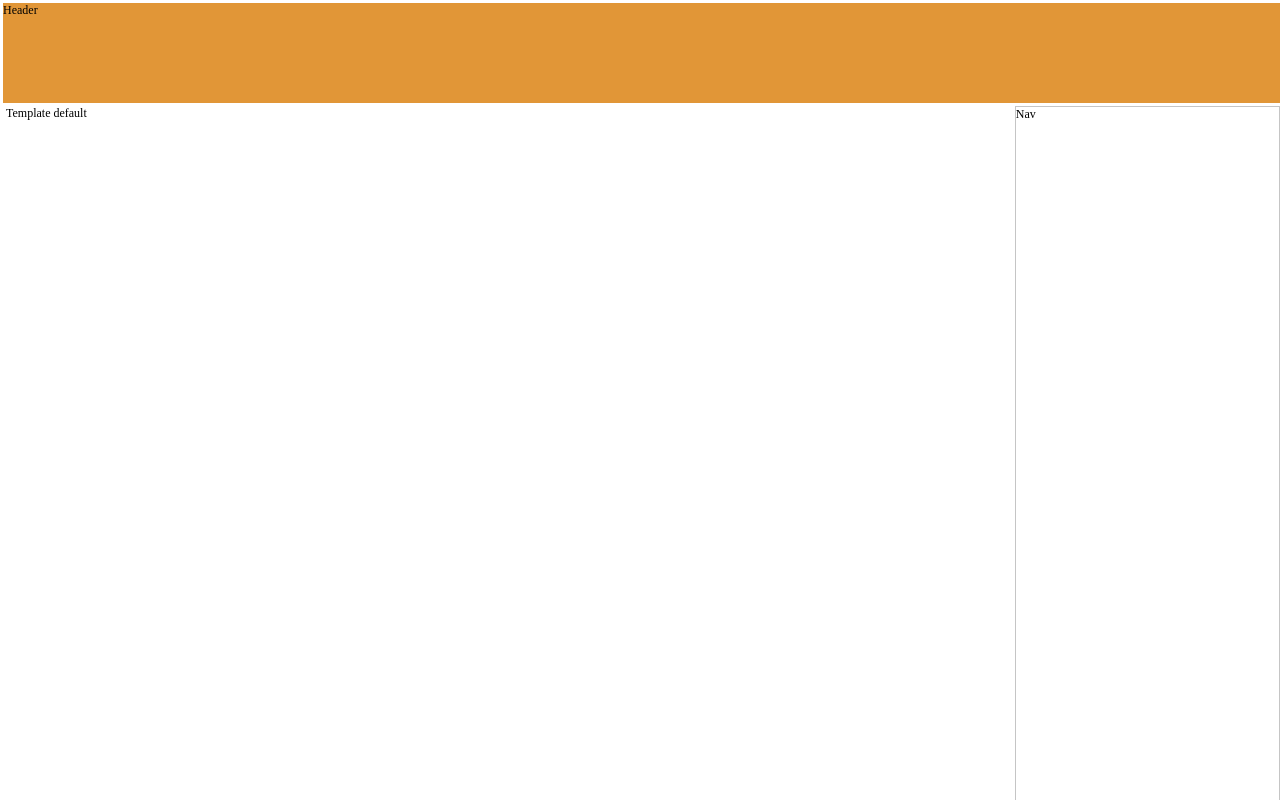
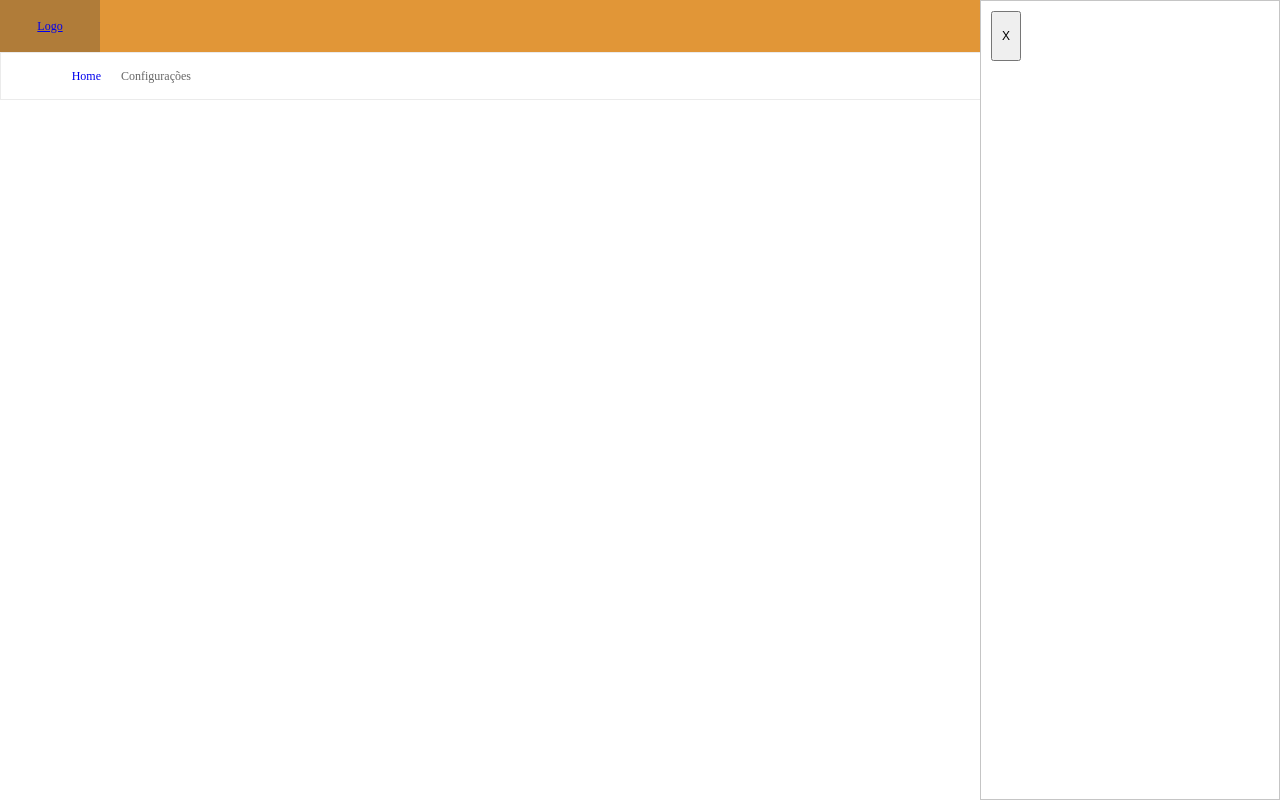
Before and after one commit to DennisWilliam/react-lib-sass, a React (Vite) app: page / in a window 1280 px wide. Shown: the top 800 px of the page. Built offline with nearby package versions, Linux system fonts and the light colour scheme.

Commit message:
Estilização inicial do menu

```diff
--- a/src/App.tsx
+++ b/src/App.tsx
@@ -198,7 +198,7 @@ const Layout = () => {
 	return (
 		<>
 			<TemplateDefault id="template">
-				<div>Template default</div>
+				<Outlet />
 			</TemplateDefault>
 		</>
 	)
--- /dev/null
+++ b/src/components/menu/_default.scss
@@ -0,0 +1,90 @@
+@import '../../styles/default-styles';
+
+@mixin default {
+}
+
+@mixin link-custom {
+	a {
+		text-decoration: none;
+	}
+	a:link {
+		text-decoration: none;
+	}
+
+	a:visited {
+		color: inherit;
+		text-decoration: none;
+	}
+
+	a:hover {
+		color: var(--primary);
+		text-decoration: none;
+	}
+
+	a:active {
+		text-decoration: none;
+	}
+}
+
+.menu {
+	@include default;
+
+	display: flex;
+	justify-content: flex-start;
+	flex-direction: row;
+	color: var(--text);
+}
+
+.home {
+	width: 110px;
+	@include hover-secondary;
+	cursor: pointer;
+	display: flex;
+	justify-content: flex-end;
+	align-items: center;
+	padding: 10px;
+	color: inherit;
+	@include link-custom;
+}
+
+.menu-item {
+	@include hover-secondary;
+	width: 100px;
+	height: 100%;
+	list-style: none;
+	cursor: pointer;
+	display: flex;
+	flex-direction: column;
+	position: relative;
+	justify-content: center;
+	padding: 10px;
+
+	&:hover {
+		ul {
+			color: var(--text);
+			display: flex;
+		}
+	}
+}
+
+.submenu {
+	display: none;
+	justify-content: flex-start;
+	flex-direction: row;
+	position: absolute;
+	bottom: -117%;
+	/* inset: 39px; */
+	@include border;
+	padding: 10px;
+	width: 100px;
+	left: 0;
+	height: 50px;
+}
+
+.menu-link {
+	width: 100px;
+	display: flex;
+	justify-content: center;
+	align-items: center;
+	@include link-custom;
+}
--- /dev/null
+++ b/src/components/menu/index.tsx
@@ -0,0 +1,24 @@
+import { NavRoot } from 'components/nav/root'
+import { ComponentProps } from 'react'
+import { Link } from 'react-router-dom'
+import './_default.scss'
+
+export const Menus: React.FC<ComponentProps<'nav'>> = (props) => {
+	return (
+		<NavRoot id="nav-menu">
+			<ul className="menu">
+				<li className="home">
+					<Link to={'/home'}>Home</Link>
+				</li>
+				<li className="menu-item">
+					<span>Configurações</span>
+					<ul className="submenu">
+						<li className="menu-link">
+							<Link to={'/users/result'}>Usuários</Link>
+						</li>
+					</ul>
+				</li>
+			</ul>
+		</NavRoot>
+	)
+}
--- a/src/components/nav/root/_default.scss
+++ b/src/components/nav/root/_default.scss
@@ -1,5 +1,11 @@
+@import '../../../styles/default-styles';
+
 @mixin default {
-	background: red;
+	background: var(--background);
+	@include border;
+	display: flex;
+	justify-content: flex-start;
+	flex-direction: row;
 }
 
 .nav {
--- a/src/components/nav/root/index.tsx
+++ b/src/components/nav/root/index.tsx
@@ -1,6 +1,12 @@
+import mergeClass from 'classnames'
 import { ComponentProps } from 'react'
 import './_default.scss'
 
 export const NavRoot: React.FC<ComponentProps<'nav'>> = (props) => {
-	return <nav {...props}>{props.children}</nav>
+	const clsMerged = mergeClass(props.className, 'nav')
+	return (
+		<nav className={clsMerged} {...props}>
+			{props.children}
+		</nav>
+	)
 }
--- a/src/styles/_default-styles.scss
+++ b/src/styles/_default-styles.scss
@@ -43,3 +43,7 @@
 		transform: rotate(360deg);
 	}
 }
+
+@mixin border {
+	border: solid 1px var(--border);
+}
--- a/src/styles/global.scss
+++ b/src/styles/global.scss
@@ -83,6 +83,7 @@
 	--disable-bg: var(--pallet-white-008);
 	--disable-text: var(--pallet-white-030);
 	--primary-overlay: var(--pallet-blue-neon-a-60);
+	--border: var(--pallet-grey-a-010);
 }
 
 :root.orange {
@@ -96,6 +97,7 @@
 	--disable-bg: var(--pallet-grey-008);
 	--disable-text: var(--pallet-grey-a-030);
 	--primary-overlay: var(--pallet-orange-a-60);
+	--border: var(--pallet-grey-a-010);
 }
 
 :root.default,
--- a/src/templates/default/index.tsx
+++ b/src/templates/default/index.tsx
@@ -1,3 +1,4 @@
+import { Menus } from 'components/menu'
 import React, { useEffect } from 'react'
 import './variants/_default.scss'
 import './variants/commons.scss'
@@ -20,10 +21,17 @@ const TemplateDefault: React.FC<TemplateDefaultProps> = ({ id, children }) => {
 	const classNames = 'template-item'
 	return (
 		<>
-			<header className={classNames}>Header</header>
+			<header className={classNames}>
+				<a href="#" id="logo">
+					Logo
+				</a>
+				<Menus />
+			</header>
 			<main className={classNames}>{children}</main>
-			<nav className={classNames}>Nav</nav>
-			<aside className={classNames}>Aside</aside>
+
+			<aside className={classNames}>
+				<button id="close-menu">X</button>
+			</aside>
 			<footer className={classNames}>Footer</footer>
 		</>
 	)
--- a/src/templates/default/variants/_default.scss
+++ b/src/templates/default/variants/_default.scss
@@ -1,6 +1,5 @@
 @mixin default {
 	display: flex;
-	margin: 3px;
 	flex: 1 1 100vw;
 }
 
--- a/src/templates/default/variants/commons.scss
+++ b/src/templates/default/variants/commons.scss
@@ -5,22 +5,48 @@ $margin: 330px;
 .commons {
 	display: flex;
 
+	#root {
+		position: relative;
+		margin: 0;
+	}
+
+	header #logo {
+		width: 100px;
+		height: 500px;
+		background-color: var(--disable-text);
+		display: flex;
+		justify-content: center;
+		align-items: center;
+	}
+
 	& > header {
 		height: 100px;
 		margin: 0;
 		background-color: var(--primary);
+		display: flex;
+		flex-direction: column;
 	}
-	& > nav {
+	nav {
+		width: 100%;
+		height: 50px;
+		flex: 1 1 55vh;
+	}
+
+	& > aside {
 		flex: 1 1 30vh;
 		height: 100%;
 		background-color: var(--background);
 		border: solid 1px var(--disable-text);
-	}
+		position: absolute;
+		width: 300px;
+		margin: 0;
+		right: 0;
+		padding: 10px;
 
-	& > aside {
-		display: none;
-		flex: 1 1 200px;
-		background-color: yellow;
+		#close-menu {
+			width: 30px;
+			height: 50px;
+		}
 	}
 
 	& > main {
@@ -34,14 +60,4 @@ $margin: 330px;
 		border-top: solid 1px var(--disable-text);
 		background-color: var(--background);
 	}
-
-	@media only screen and (max-width: 923px) {
-		main {
-			height: calc(100vh - 436px);
-		}
-		aside {
-			flex: 1 1 100vw;
-			height: 100px;
-		}
-	}
 }
```
